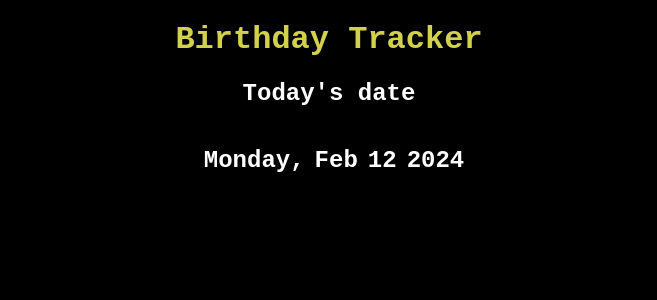
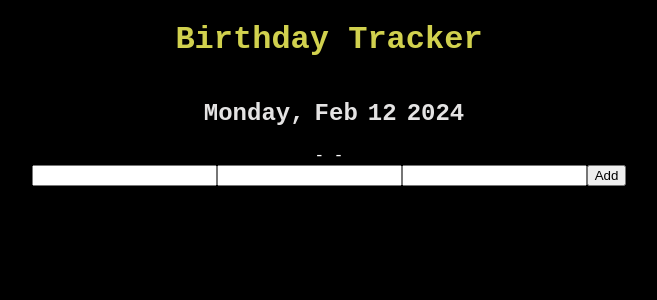
Before and after one commit to bettaburger/birthday-list, a React (Create React App) app in the folder client/: page / in a window 1280 px wide. Shown: the top 300 px of the page, without its empty margins (311-968 px from the left). Built offline with nearby package versions, Linux system fonts and the light colour scheme.

Commit message:
handling submit, log console when person is added

```diff
--- a/client/src/App.css
+++ b/client/src/App.css
@@ -16,6 +16,7 @@ body {
   justify-content: center;
   text-indent: 10px;
 }
-.date h1 {
+.date h2 {
   color: rgb(228, 227, 227);
+  font-size: 50;
 }
--- a/client/src/App.js
+++ b/client/src/App.js
@@ -4,10 +4,39 @@ import Time from './components/Time.js';
 
 function App() {
 
+  // Define variables
+  const [person, setPerson] = useState({firstName:"", lastName:"", date:""});
+
+  // Prevent page default submit button refresh
+    function handleSubmit(e) {
+      e.preventDefault();
+      console.log(person);
+    }
+
+
   return (
     <div className="App">
       <h1>Birthday Tracker</h1>
       <Time/>
+      {person.firstName} - {person.lastName} - {person.date}
+      <form>
+        <input
+          onChange={(e) => setPerson({ ...person, firstName: e.target.value })}
+          type="text"
+          value={person.firstName}
+        />
+        <input
+          onChange={(e) => setPerson({ ...person, lastName: e.target.value })}
+          type="text"
+          value={person.lastName}
+        />
+        <input
+          onChange={(e) => setPerson({ ...person, date: e.target.value })}
+          type="text"
+          value={person.date}
+        />
+        <button onClick={(e) => handleSubmit(e)}>Add</button>
+      </form>
     </div>
   )
 }
--- a/client/src/components/Time.js
+++ b/client/src/components/Time.js
@@ -14,7 +14,6 @@ function Time() {
 
   return (
     <div className='times'>
-        <h2>Today's date</h2>
         <div className='date'>
             <h2>{day}</h2>
             <h2>{month}</h2>
```
